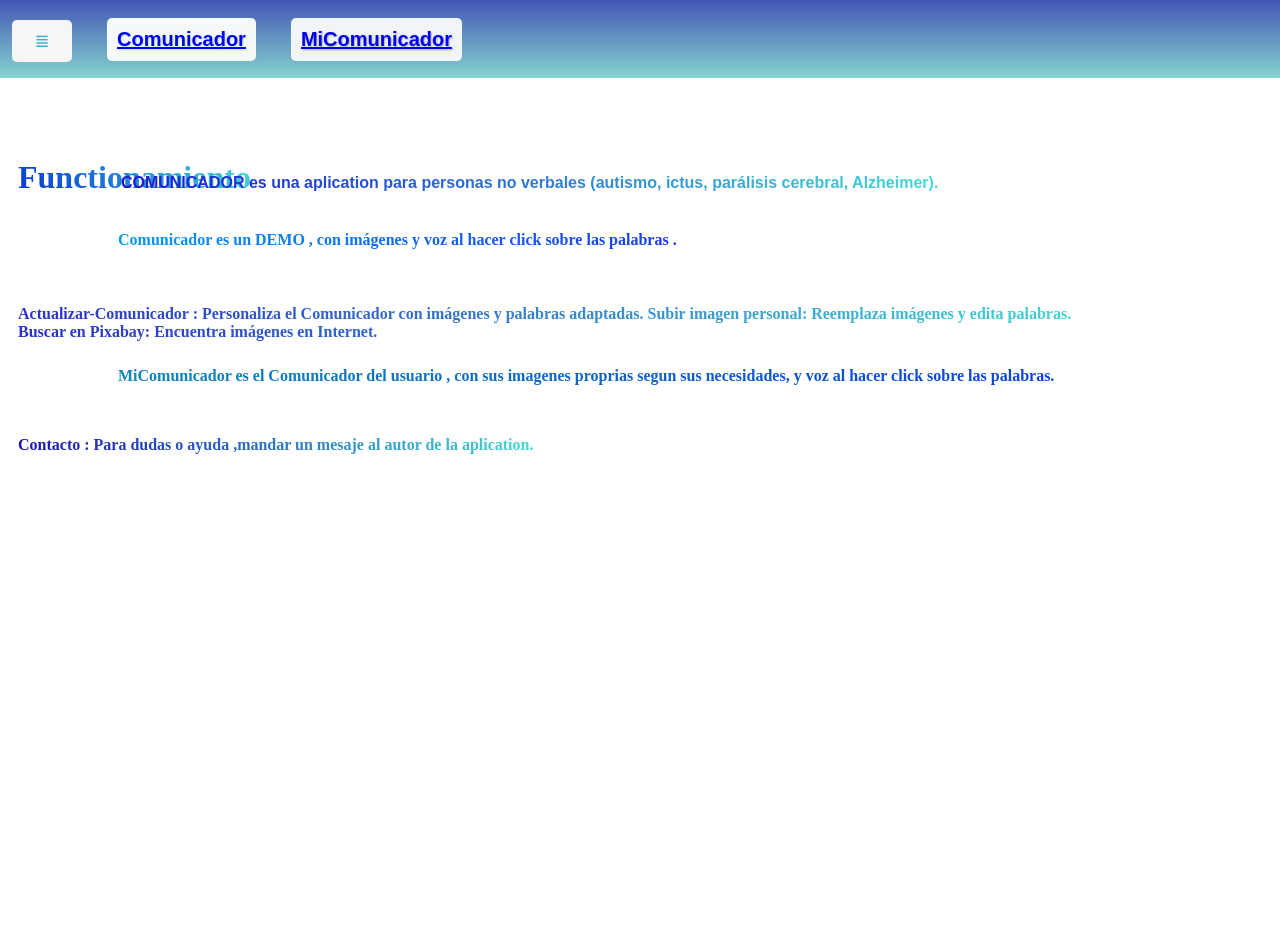
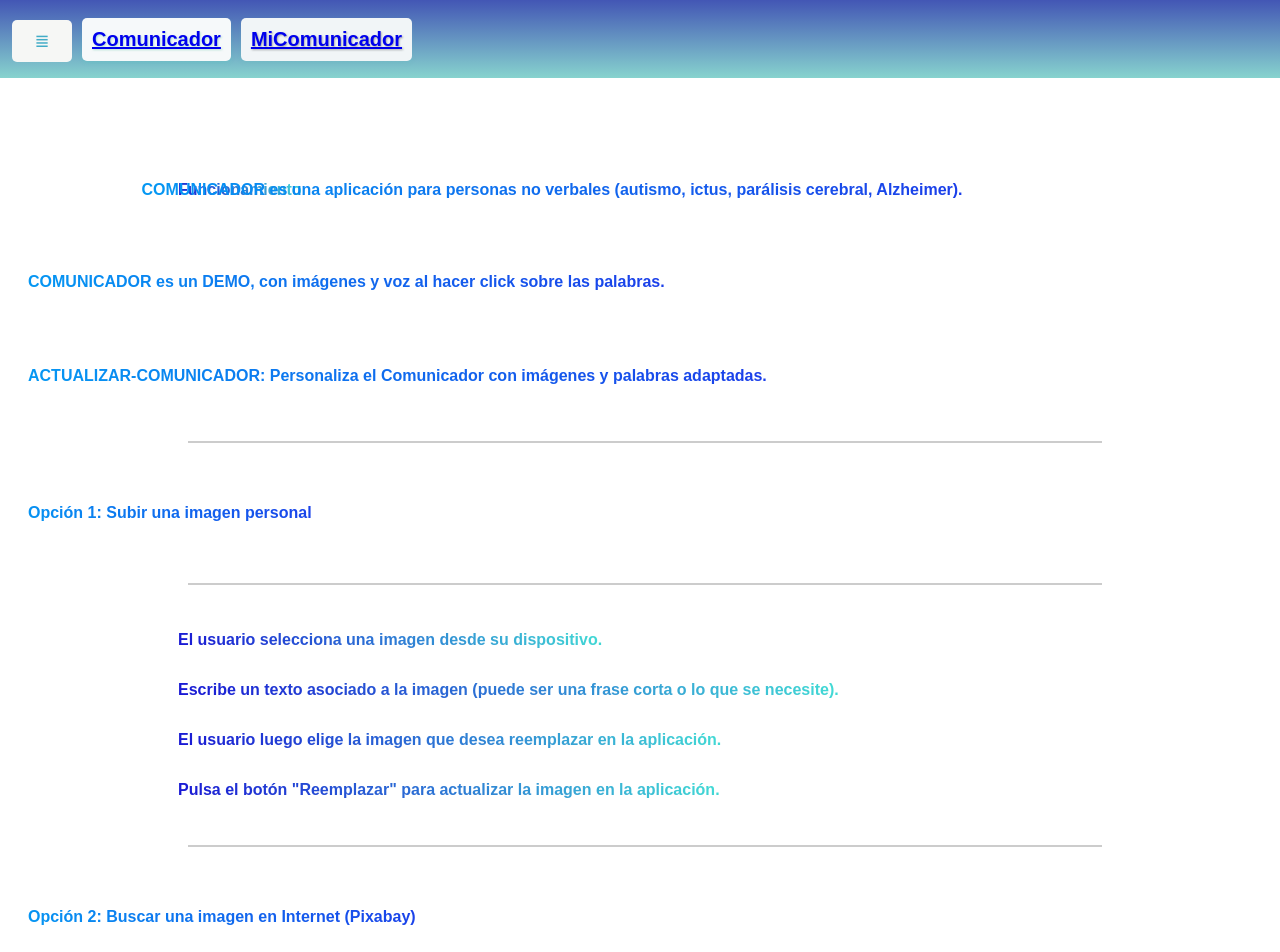
Before and after one commit to cristinavoda/Comunicapp, a Vue app: page /funcionamiento in a window 1280 px wide. Shown: the top 952 px of the page. Before the commit the page ends 800 px from the top, so only its background shows below. Built offline with nearby package versions, Linux system fonts and the light colour scheme.

Commit message:
cambios estilo

```diff
--- a/src/App.vue
+++ b/src/App.vue
@@ -81,7 +81,9 @@
 
 
     <main>
-      <router-view></router-view>
+      <MiComunicador v-if="showMiComunicador" />
+      <router-view />
+
     </main>
 
   </div>
@@ -116,7 +118,6 @@
 function closeNavbar() {
   isNavbarOpen.value = false
 }
-
 </script>
 
 
@@ -144,7 +145,7 @@
   height: 80px;
   background: linear-gradient(to bottom, #4153b4, #87d3ce);
   margin-left: -10px;
-  gap:65px;
+  gap:40px;
   padding: 0  40px;
 
 
@@ -319,6 +320,7 @@
  margin-left: 10px;
   margin-top: -90px;
   padding: 150px;
+  color: transparent;
 }
 
     .grid {
--- a/src/views/ActualizarComunicador.vue
+++ b/src/views/ActualizarComunicador.vue
@@ -313,7 +313,6 @@
   grid-template-columns: repeat(2, 150px);
   row-gap: 10px;
   column-gap: 100px;
-
   margin: 20px auto;
   margin-left: -150px;
 }
@@ -343,7 +342,7 @@
   width: 180px;
   height: 230px;
   border-radius: 12px;
-  box-shadow: 2px 4px 10px rgba(143, 189, 151, 0.884);
+  box-shadow: 2px 4px 10px rgba(115, 228, 194, 0.884);
   padding: 26px;
   text-align: center;
 }
@@ -359,14 +358,16 @@
 }
 
 .image-text-button:hover {
-  background-color: #6392c4;
+  background-color:  #ffffff;
+  color:#0d7575;
 }
 
 .image-card p {
   width: 170px;
   height: 180px;
   background-size: cover;
-  background-color: rgb(244, 246, 247);
+  background-color: #ffffff;
+  color: #026e8f;
   background-position: center;
   border-radius: 12px;
   cursor: pointer;
@@ -381,12 +382,12 @@
         bottom: 10px;
         left: 50%;
         transform: translateX(-50%);
-        background-color: rgba(88, 154, 207, 0.929);
-        color: #fff;
+        background-color: #ffffff;
+        color: #26ecd2;
         padding: 10px 40px;
         border-radius: 12px;
-        font-size: 20px;
-  background-color: #31b8bd;
+        font-size: 23px;
+
 }
 
 
@@ -426,13 +427,12 @@
 .no {
   background-color: rgb(167, 11, 11);
   color: white;
-  margin-left: -70px;
 }
 
 .si {
   background-color: rgb(3, 80, 42);
   color: white;
-  margin-left: 30px;
+  margin-left: 40px;
 
 }
 </style>
--- a/src/views/Funcionamiento.vue
+++ b/src/views/Funcionamiento.vue
@@ -1,88 +1,116 @@
 <template>
   <div class="about">
-    <h1>Functionamiento</h1>
-    <p>  COMUNICADOR es una aplication para personas no verbales (autismo, ictus, parálisis cerebral, Alzheimer).</p>
-<h2> Comunicador
-     es un DEMO , con imágenes y  voz al hacer click sobre las palabras .</h2>
+    <p>Funcionamiento</p>
+    <h2>COMUNICADOR es una aplicación para personas no verbales (autismo, ictus, parálisis cerebral, Alzheimer).</h2>
 
-<h3> Actualizar-Comunicador : Personaliza el Comunicador con imágenes y palabras adaptadas.
-Subir imagen personal: Reemplaza imágenes y edita palabras.
-Buscar en Pixabay: Encuentra imágenes en Internet.</h3>
 
-<h4>MiComunicador  es el Comunicador del usuario , con sus imagenes proprias segun sus necesidades, y  voz al hacer click sobre las palabras.</h4>
+    <h2>COMUNICADOR es un DEMO, con imágenes y voz al hacer click sobre las palabras.</h2>
 
-<h5> Contacto : Para dudas o ayuda ,mandar un mesaje al autor de la aplication. </h5>
+    <h3>ACTUALIZAR-COMUNICADOR: Personaliza el Comunicador con imágenes y palabras adaptadas.</h3>
 
+    <hr class="step-divider">
+      <h4>Opción 1: Subir una imagen personal</h4>
+      <hr class="step-divider">
+
+
+        <p>El usuario selecciona una imagen desde su dispositivo.</p>
+        <p>Escribe un texto asociado a la imagen (puede ser una frase corta o lo que se necesite).</p>
+        <p>El usuario luego elige la imagen que desea reemplazar en la aplicación.</p>
+        <p>Pulsa el botón "Reemplazar" para actualizar la imagen en la aplicación.</p>
+
+
+
+    <hr class="step-divider">
+
+
+      <h4>Opción 2: Buscar una imagen en Internet (Pixabay)</h4>
+      <hr class="step-divider">
+
+        <p>El usuario escribe una palabra descriptiva para buscar una imagen (por ejemplo, "gato", "niño", "paisaje").</p>
+        <p>Al pulsar el botón azul, se mostrarán 6 imágenes relacionadas con la búsqueda.</p>
+        <p>El usuario selecciona la imagen que desea utilizar.</p>
+        <p>Pulsa el botón "Guardar" para agregar la imagen seleccionada.</p>
+        <p>Escribe el texto que corresponde a la imagen según las necesidades del usuario.</p>
+
+
+
+    <hr class="step-divider">
+
+    <h4>MI-COMUNICADOR es el Comunicador del usuario, con sus imágenes propias según sus necesidades, y voz al hacer click sobre las palabras.</h4>
+
+    <h5>CONTACTO: Para dudas o ayuda, mandar un mensaje al autor de la aplicación.</h5>
   </div>
 </template>
 
-<style>
-
-
-
-@media (max-width: 300px) {
-  .about {
-    min-height: 100vh;
-    display: flex;
-    align-items: center;
-  }
+<style scoped>
+.about {
+  font-family: 'Poppins', sans-serif;
+  margin: 20px;
 }
 
-h1 {font-size: xx-large;
+h1 {
+  font-size: xx-large;
   margin-left: -150px;
   font-weight: bold;
   background: linear-gradient(45deg, #0535d3, #43ddd5);
   -webkit-background-clip: text;
   -webkit-text-fill-color: transparent;
-  display: inline-block}
+  display: inline-block;
+  margin-top: -70px;
+}
 
-p {margin-left: -130px ;
-background: linear-gradient(45deg, #1916d4, #43ddd5);
--webkit-background-clip: text;
+p {
+  margin-left: -10px;
+  background: linear-gradient(45deg, #1916d4, #43ddd5);
+  -webkit-background-clip: text;
   -webkit-text-fill-color: transparent;
   display: inline-block;
   font-size: medium;
-  font-family:'Poppins', sans-serif;
   font-weight: 800;
 }
 
+h2, h3, h4, h5 {
+  background: linear-gradient(45deg, #049bf3, #1c3be9);
+  -webkit-background-clip: text;
+  -webkit-text-fill-color: transparent;
+  display: inline-block;
+  padding: 10px;
+  margin-left: -20PX;
+}
 
 h2 {
   font-size: medium;
-  background: linear-gradient(45deg, #049bf3, #1c3be9);
-  -webkit-background-clip: text;
-  -webkit-text-fill-color: transparent;
-  display: inline-block}
+  margin-left: -170px;
+}
+
+h3 {
+  font-size: medium;
+  margin-left: -170px;
+  font-weight: bold;
+}
+
+h4 {
+  font-size: medium;
+  font-weight: bold;
+  margin-left: -170px;
+}
+h5 {
+  font-size: medium;
+  font-weight: bold;
+  margin-left: -170px;
+}
+
+.step {
+  margin-bottom: 20px;
+}
+
+.step-divider {
+  border: none;
+  height: 2px;
+  background-color: #ccc;
+  margin: 30px 0;
+}
 
 
 
-h3 {font-size: medium;
-  margin-left: -150px;
-  font-weight: bold;
-  background: linear-gradient(45deg, #2a2dca, #43ddd5);
-  -webkit-background-clip: text;
-  -webkit-text-fill-color: transparent;
-  display: inline-block}
-
-  h4 {font-size: medium;
-   font-weight: bold;
-   margin-left: -50px;
-
-   margin-top: 10px;
-  background: linear-gradient(45deg, #0f88b8, #0b42db); /* Cambia los colores aquí */
-  -webkit-background-clip: text;
-  -webkit-text-fill-color: transparent;
-  display: inline-block}
-
-
-  h5 {font-size: medium;
-  margin-left: -150px;
-  margin-top: 30px;
-  font-weight: bold;
-  background: linear-gradient(45deg, #1b10b6, #43ddd5); /* Cambia los colores aquí */
-  -webkit-background-clip: text;
-  -webkit-text-fill-color: transparent;
-  display: inline-block}
-
-
 </style>
--- a/src/views/MiComunicador.vue
+++ b/src/views/MiComunicador.vue
@@ -122,11 +122,11 @@
         bottom: 10px;
         left: 50%;
         transform: translateX(-50%);
-        color: #ffffff;
+        color: #1479a1;
         padding: 10px 40px;
         border-radius: 12px;
         font-size: 20px;
-  background-color: #44ccf5;
+  background-color: #f4f6f7;
 }
 
 
@@ -147,7 +147,7 @@
 
   background-color: rgb(167, 11, 11);
   color: white;
-  margin-left: -110px;
+  margin-left: -60px;
   margin-top: 40px;
 }
 
@@ -155,10 +155,12 @@
   background-color: rgb(3, 80, 42);
   color: white;
   margin-left: 60px;
+  margin-top: 40px;
+}
 
 
 
 
-}
+
 
 </style>
```
Also changed, not shown: src/router/router.js (+5 -4 lines).
